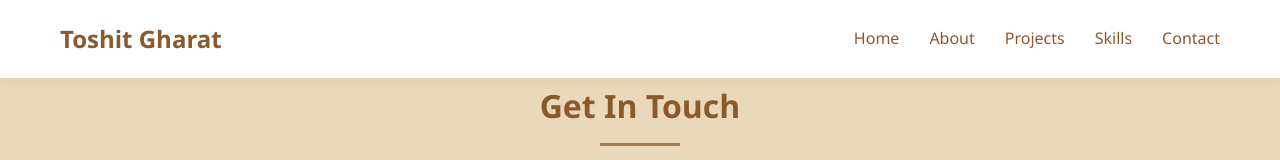
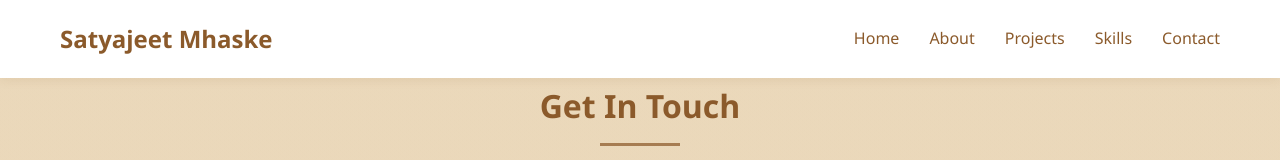
Before and after one commit to Satyajit-creatinghub/satyajeet-, a plain HTML site: page contact.html in a window 1280 px wide. Shown: the top 160 px of the page. Drawn offline with Linux system fonts and the light colour scheme.

Commit message:
Update contact.html

```diff
--- a/contact.html
+++ b/contact.html
@@ -4,7 +4,7 @@
 <head>
     <meta charset="UTF-8">
     <meta name="viewport" content="width=device-width, initial-scale=1.0">
-    <title>Contact | Toshit Gharat</title>
+    <title>Contact | Satyajeet Mhaske</title>
     <link rel="stylesheet" href="contact.css">
 </head>
 <body>
@@ -12,7 +12,7 @@
     <header>
         <div class="container">
             <nav>
-                <div class="logo">Toshit Gharat</div>
+                <div class="logo">Satyajeet Mhaske</div>
                 <ul class="nav-links">
                     <li><a href="index.html">Home</a></li>
                     <li><a href="about.html">About</a></li>
```
